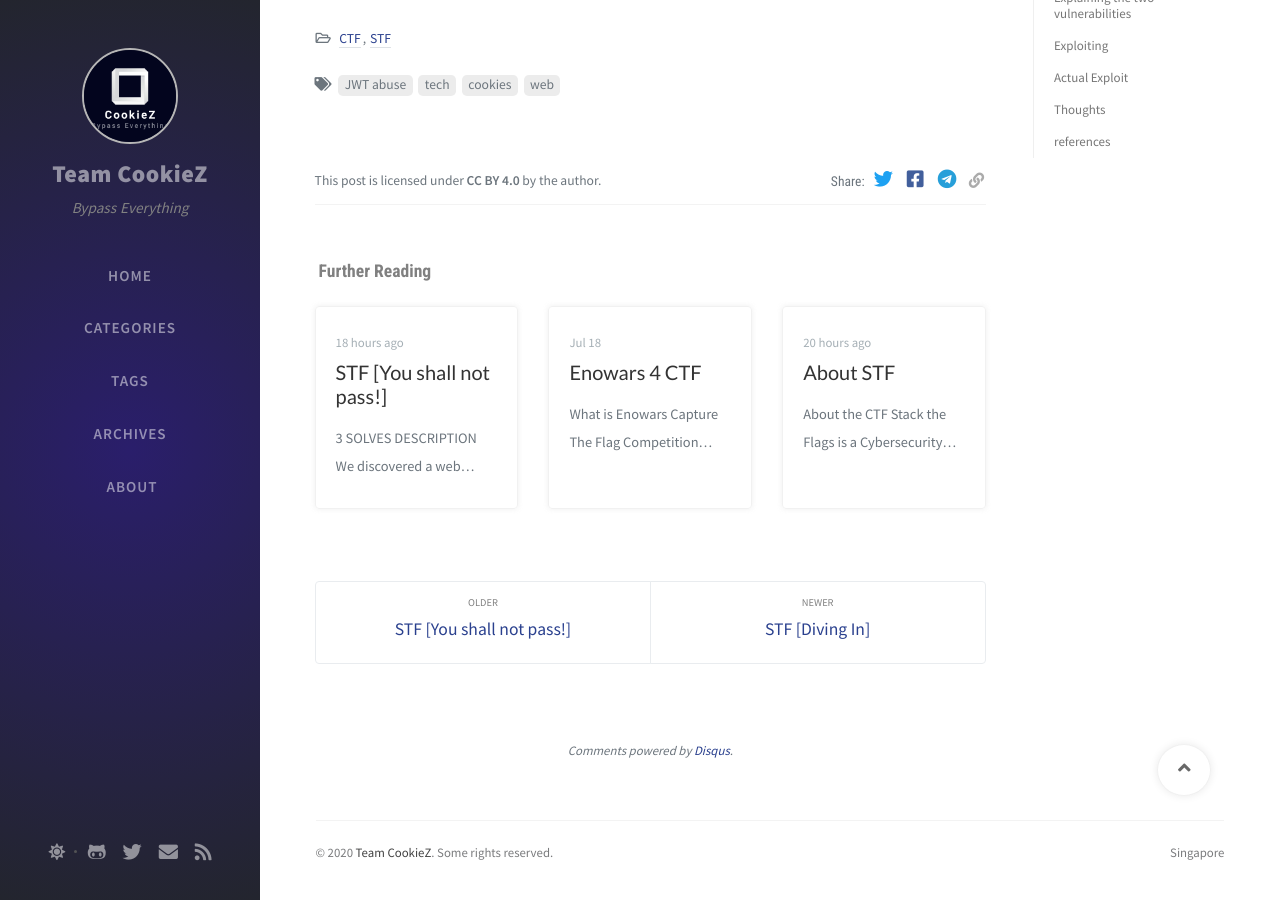
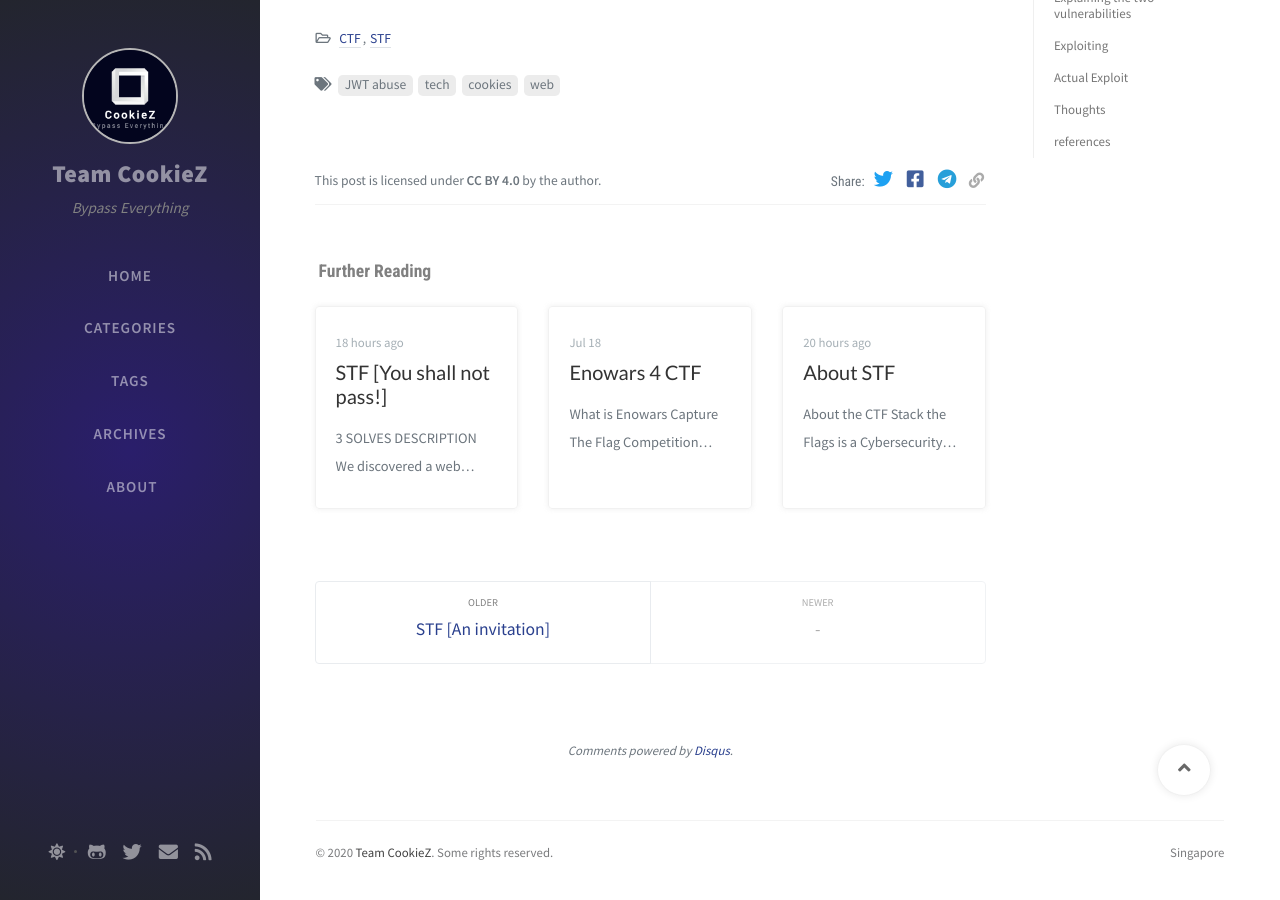
Before and after one commit to TeamCookieZ/TeamCookieZ.github.io, a Jekyll site: the page built from _posts/2020-12-08-STF-Unlock-Me.md, in a window 1280 px wide and 900 px high, scrolled down 6472 px. Built offline with Jekyll 4.4.1, drawn with Linux system fonts in a browser that asks for light colours; nearby versions of some CDN libraries; comment, search, counter and statistics services are not loaded; part of the change alters nothing that is shown; some of the changed text lies outside the part shown.

```diff
--- a/_posts/2020-12-07-About-STF.md
+++ b/_posts/2020-12-07-About-STF.md
@@ -69,7 +69,7 @@ and second cat may not be shown to the second cat (Poly & Uni).
 [Can you trick OrgX into giving away their credentials?]()
 
 ### Web
-[Unlock Me]()
+[Unlock Me](/post/STF-Unlock-Me/)
 [Logged In]()
 [You shall not pass!](/posts/STF-You-shall-not-pass!/)
 
--- a/_posts/2020-12-08-STF-Unlock-Me.md
+++ b/_posts/2020-12-08-STF-Unlock-Me.md
@@ -1,7 +1,7 @@
 ---
 title: STF [Unlock Me]
 author: Lim Kai Xian (AxiaMil)
-date: 2020-12-08 14:00:00 +0800
+date: 2020-12-08 18:51:00 +0800
 categories: [CTF, STF]
 tags: [JWT abuse, tech, cookies, web]
 toc: true
```
